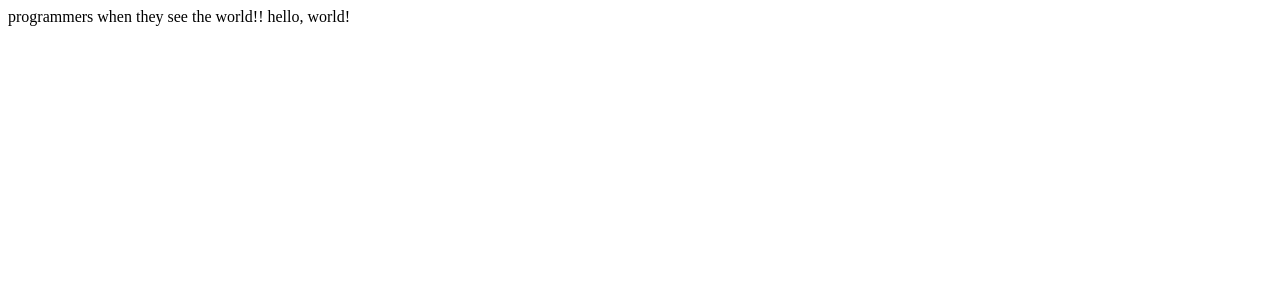
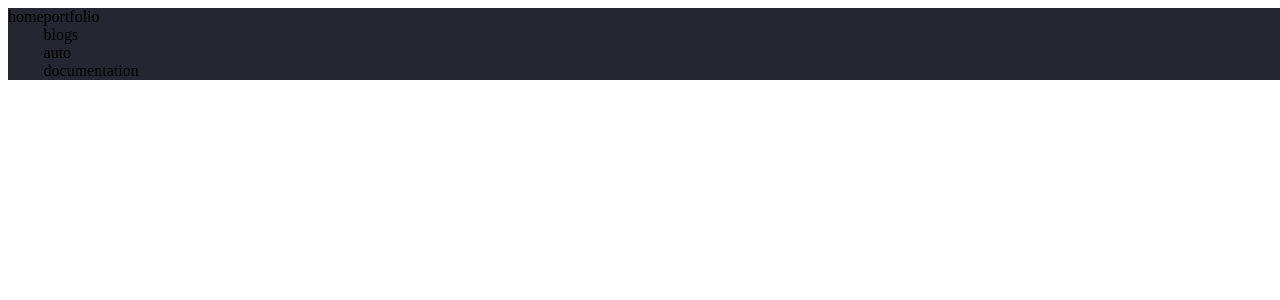
Before and after one commit to franfreezy/project1, a Django app: page /page/ in a window 1280 px wide. Shown: the top 300 px of the page. Run offline with Django 5.2, Linux system fonts and the light colour scheme.

Commit message:
Few tweaks here and there

```diff
--- /dev/null
+++ b/pages/static/style/stylesheet.css
@@ -0,0 +1,14 @@
+
+body{
+    height: 100%;
+    width: 100%;
+
+}
+.container1{
+    background-color: rgb(38, 38, 51);
+height: 100%;
+width: 100%;
+}
+.topbar{
+    display: inline-flex;
+}
--- a/pages/templates/base/base.html
+++ b/pages/templates/base/base.html
@@ -3,7 +3,7 @@
 <head>
     <meta charset="UTF-8">
     <meta name="viewport" content="width=device-width, initial-scale=1.0">
-    <link rel="stylesheet" href="../../pages/style/stylesheet.css">
+    <link rel="stylesheet" href="/pages/static//style/stylesheet.css">
     <title>Document</title>
 </head>
 <body>
--- a/pages/templates/home/home.html
+++ b/pages/templates/home/home.html
@@ -1,6 +1,16 @@
 {% extends '../base/base.html' %}
 {% block freezy %}
-programmers when they see the world!!
-    hello, world!
+<div class="container1">
+    <div class="topbar">
+
+        <div class="left">home</div>
+        <div class="right">
+                <div class="portfolio">portfolio</div>
+                <div class="blog">blogs</div>
+                <div class="auto">auto</div>
+                <div class="doc">documentation</div>
+        </div>
+    </div>
+</div>
 
     {% endblock %}
--- a/project1/settings.py
+++ b/project1/settings.py
@@ -116,7 +116,8 @@ USE_TZ = True
 # Static files (CSS, JavaScript, Images)
 # https://docs.djangoproject.com/en/5.0/howto/static-files/
 
-STATIC_URL = 'static/'
+STATIC_URL = '/pages/static/'
+STATICFILES_DIRS = [BASE_DIR / 'pages/static']
 
 # Default primary key field type
 # https://docs.djangoproject.com/en/5.0/ref/settings/#default-auto-field
```
Also changed, not shown: pages/style/stylesheet.css (deleted).
